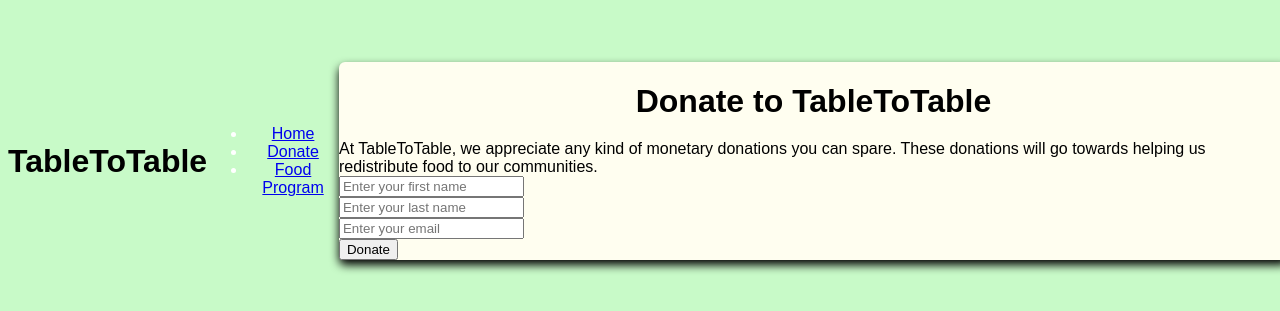
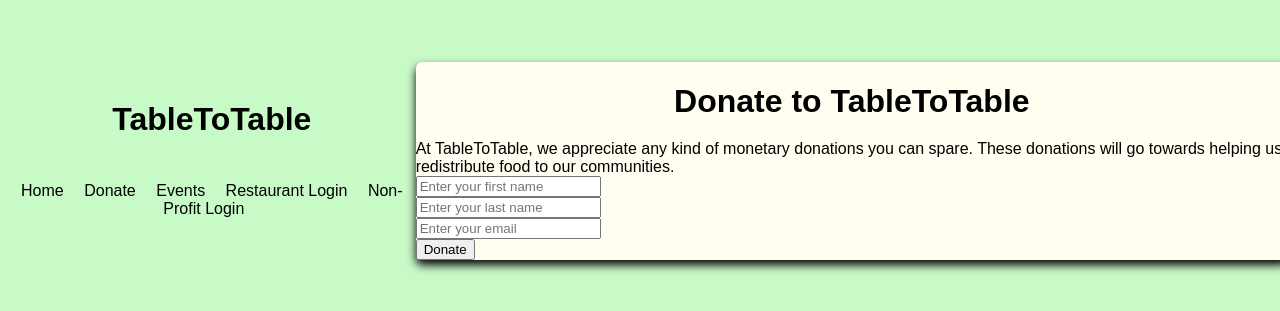
Before and after one commit to infinitydawn/group-project, a plain HTML site: page money_donation_form.html in a window 1280 px wide. Shown: the part 247-558 px from the top of the page. Drawn offline with Linux system fonts and the light colour scheme.

Commit message:
further styling changes

```diff
--- a/money_donation_form.html
+++ b/money_donation_form.html
@@ -1,21 +1,24 @@
 <!DOCTYPE html>
-<html lang = "en">
+<html lang="en">
 <head>
     <meta charset="UTF-8">
-        <title> Donate to Table to Table </title>
-        <link rel="stylesheet" href = "style/forms.css">
-        <meta name="viewport" content="width=device-width initial-scale = 1.0">
+    <meta name="viewport" content="width=device-width, initial-scale=1.0">
+    <title>Food Donation Network</title>
+    <link rel="stylesheet" href="style/forms.css">
 </head>
+<body>
     <header>
           <h1>TableToTable</h1>
-    </header>
         <nav>
             <ul>
-            <li><a href="#home">Home</a></li>
-            <li><a href="#donate">Donate</a></li>
-            <li><a href="#food program">Food Program</a></li>
+                <li><a href="home.html">Home</a></li>
+                <li><a href="money_donation_form.html">Donate</a></li>
+                <li><a href="events.html">Events</a></li>
+                <li><a href="booking.html">Restaurant Login</a></li>
+                <li><a href="booking.html">Non-Profit Login</a></li>
             </ul>
         </nav>
+    </header>
     <body>
         <div class = "container">
             <h1>
--- a/style/forms.css
+++ b/style/forms.css
@@ -1,3 +1,32 @@
+
+
+nav {
+    color: white;
+    text-align: center;
+    padding: 0.5em 0;
+}
+
+
+nav ul {
+    list-style: none;
+    padding: 0;
+}
+
+nav ul li {
+    display: inline;
+    margin-right: 1rem;
+}
+
+nav ul li a {
+    color: black;
+    text-decoration: none;
+}
+
+h1 {
+    text-align: center;
+    margin-bottom: 20px;
+}
+
 body {
     font-family:"Poppins", sans-serif;
     min-height: 100vh;
@@ -6,17 +35,6 @@ body {
     display:flex;
     align-items: center;
     justify-content: center;
-}
-
-nav {
-    color: white;
-    text-align: center;
-    padding: 0.5em 0;
-}
-
-h1 {
-    text-align: center;
-    margin-bottom: 20px;
 }
 
 .description {
```
Lines whose indentation alone changed are shown as unchanged.
